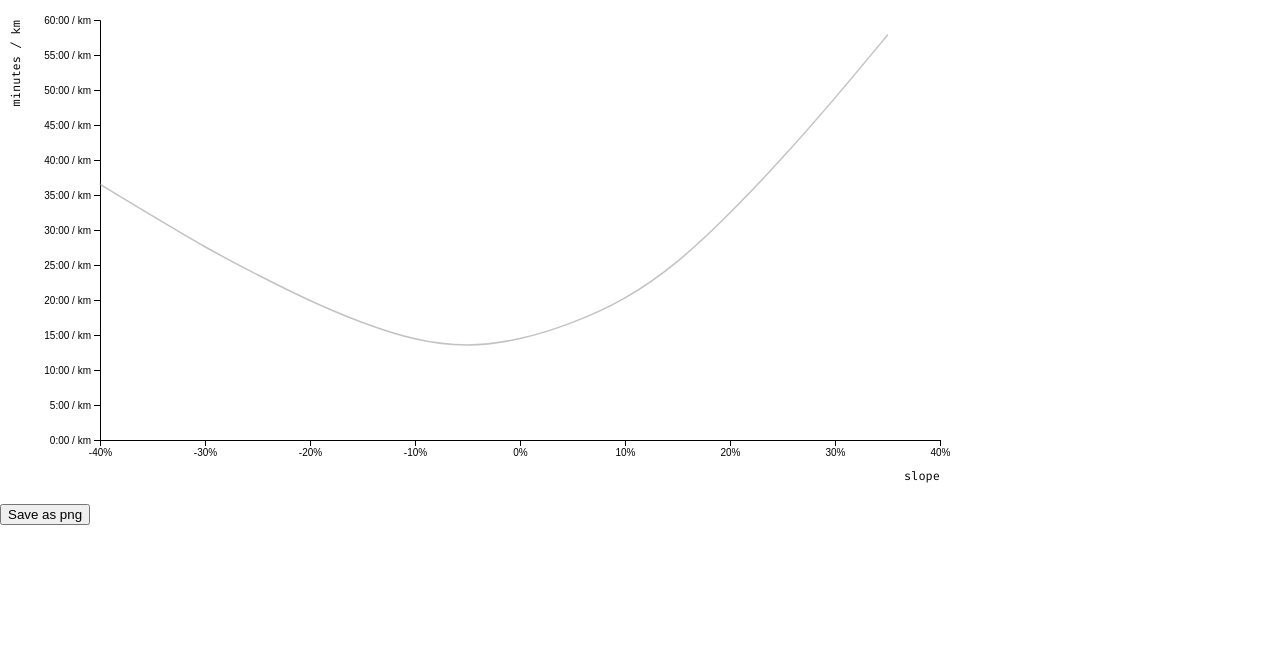
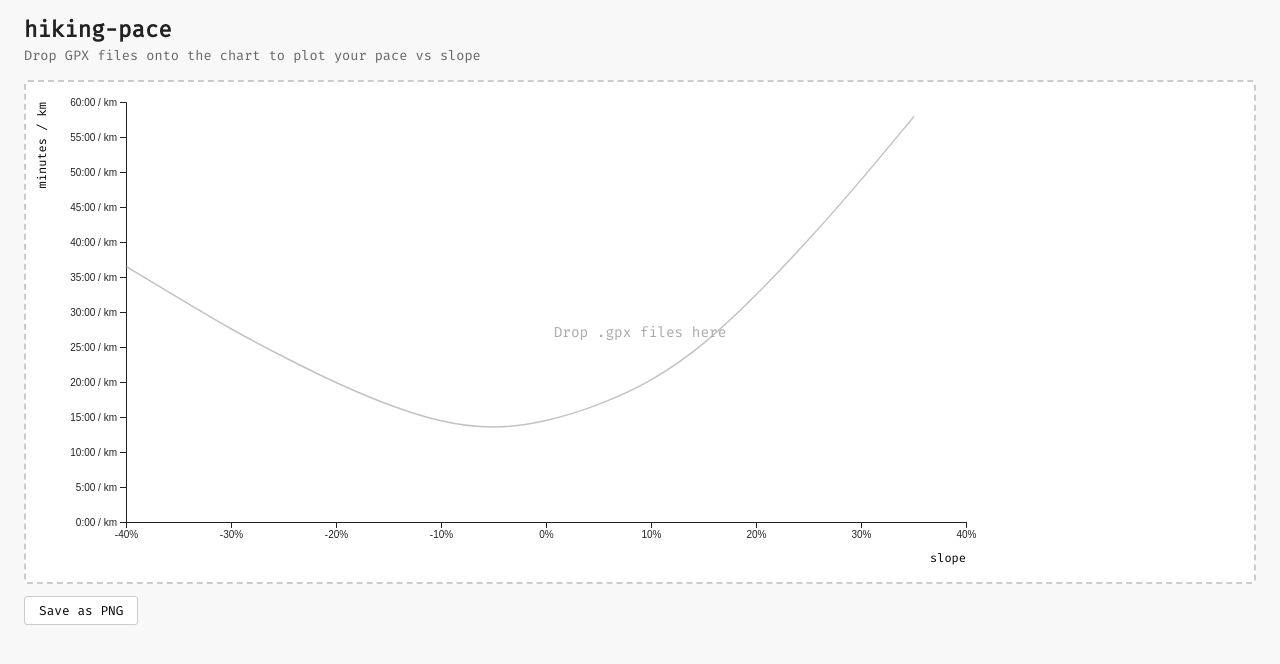
Before and after one commit to fredj/hiking-pace, a website built with Parcel: page src/index.html in a window 1280 px wide. Built offline with nearby package versions, Linux system fonts and the light colour scheme.

Commit message:
Improve UI and add README for GitHub visibility
- Add README with description, usage, run instructions, screenshot
- Add page title, viewport meta, header with subtitle
- Add dashed drop zone with drag-over visual feedback
- Improve layout and button/list styling
- Add screenshot.png for README

Co-Authored-By: Claude Sonnet 4.6 <noreply@anthropic.com>

```diff
--- a/src/drop.js
+++ b/src/drop.js
@@ -2,14 +2,25 @@ const cancel = (event) => event.preventDefault();
 
 export function init(dest, fn) {
   const dropzone = document.querySelector(dest);
+  const container = document.querySelector('#chart-container');
 
-  dropzone.addEventListener('dragover', cancel, false);
+  container.addEventListener('dragover', (event) => {
+    cancel(event);
+    container.classList.add('dragover');
+  }, false);
+
+  container.addEventListener('dragleave', () => {
+    container.classList.remove('dragover');
+  }, false);
+
   dropzone.addEventListener('dragenter', cancel, false);
 
-  dropzone.addEventListener('drop', (event) => {
+  container.addEventListener('drop', (event) => {
     cancel(event);
+    container.classList.remove('dragover');
+    container.classList.add('has-data');
 
-    for (let file of event.dataTransfer.files) {
+    for (const file of event.dataTransfer.files) {
       const reader = new FileReader();
       reader.onload = () => {
         fn(reader.result);
--- a/src/index.html
+++ b/src/index.html
@@ -1,15 +1,31 @@
 <!DOCTYPE html>
-<html>
+<html lang="en">
   <head>
     <meta charset="utf-8">
+    <meta name="viewport" content="width=device-width, initial-scale=1">
+    <meta name="description" content="Visualise your hiking pace vs slope from GPX tracks">
+    <title>hiking-pace</title>
     <link rel="stylesheet" href="main.css">
     <link rel="stylesheet" href="graph.css">
   </head>
   <body>
-    <svg id="graph" width="960" height="500"></svg>
-    <div><button id="export" type="button">Save as png</button></div>
+    <header>
+      <h1>hiking-pace</h1>
+      <p>Drop GPX files onto the chart to plot your pace vs slope</p>
+    </header>
 
-    <div id="files"></div>
+    <main>
+      <div id="chart-container">
+        <svg id="graph" width="960" height="500"></svg>
+        <div id="drop-hint">Drop .gpx files here</div>
+      </div>
+
+      <div id="controls">
+        <button id="export" type="button">Save as PNG</button>
+      </div>
+
+      <div id="files"></div>
+    </main>
 
     <script src="index.js"></script>
   </body>
--- a/src/main.css
+++ b/src/main.css
@@ -1,16 +1,108 @@
 @import url('https://fonts.googleapis.com/css?family=Fira+Mono');
+
+*, *::before, *::after {
+  box-sizing: border-box;
+}
 
 body {
   margin: 0;
+  padding: 16px 24px;
   font-family: 'Fira Mono', monospace;
+  background: #f8f8f8;
+  color: #222;
+}
+
+header {
+  margin-bottom: 16px;
+}
+
+header h1 {
+  margin: 0 0 4px;
+  font-size: 1.4rem;
+  font-weight: bold;
+}
+
+header p {
+  margin: 0;
+  font-size: 0.85rem;
+  color: #666;
+}
+
+main {
+  display: flex;
+  flex-direction: column;
+  gap: 12px;
+}
+
+#chart-container {
+  position: relative;
+  display: inline-block;
+  border: 2px dashed #ccc;
+  border-radius: 4px;
+  background: #fff;
+  transition: border-color 0.15s;
+}
+
+#chart-container.dragover {
+  border-color: #4a90d9;
+  background: #f0f6ff;
+}
+
+#drop-hint {
+  position: absolute;
+  top: 50%;
+  left: 50%;
+  transform: translate(-50%, -50%);
+  font-size: 0.9rem;
+  color: #aaa;
+  pointer-events: none;
+  transition: opacity 0.15s;
+}
+
+#chart-container.has-data #drop-hint {
+  opacity: 0;
+}
+
+#graph {
+  display: block;
+}
+
+#controls {
+  display: flex;
+  gap: 8px;
+}
+
+#export {
+  font-family: 'Fira Mono', monospace;
+  font-size: 0.8rem;
+  padding: 6px 14px;
+  border: 1px solid #ccc;
+  border-radius: 3px;
+  background: #fff;
+  cursor: pointer;
+}
+
+#export:hover {
+  background: #f0f0f0;
 }
 
 .entries {
   list-style-type: none;
+  padding: 0;
+  margin: 0;
 }
 
 .entries li {
-  padding: 12px;
+  padding: 10px 14px;
   margin-bottom: 4px;
   border: 1px solid #ddd;
+  border-radius: 3px;
+  background: #fff;
+  cursor: default;
+  font-size: 0.85rem;
 }
+
+.entries li:hover {
+  border-color: #4a90d9;
+  background: #f0f6ff;
+}
```
Also changed, not shown: README.md (added), screenshot.png (added).
